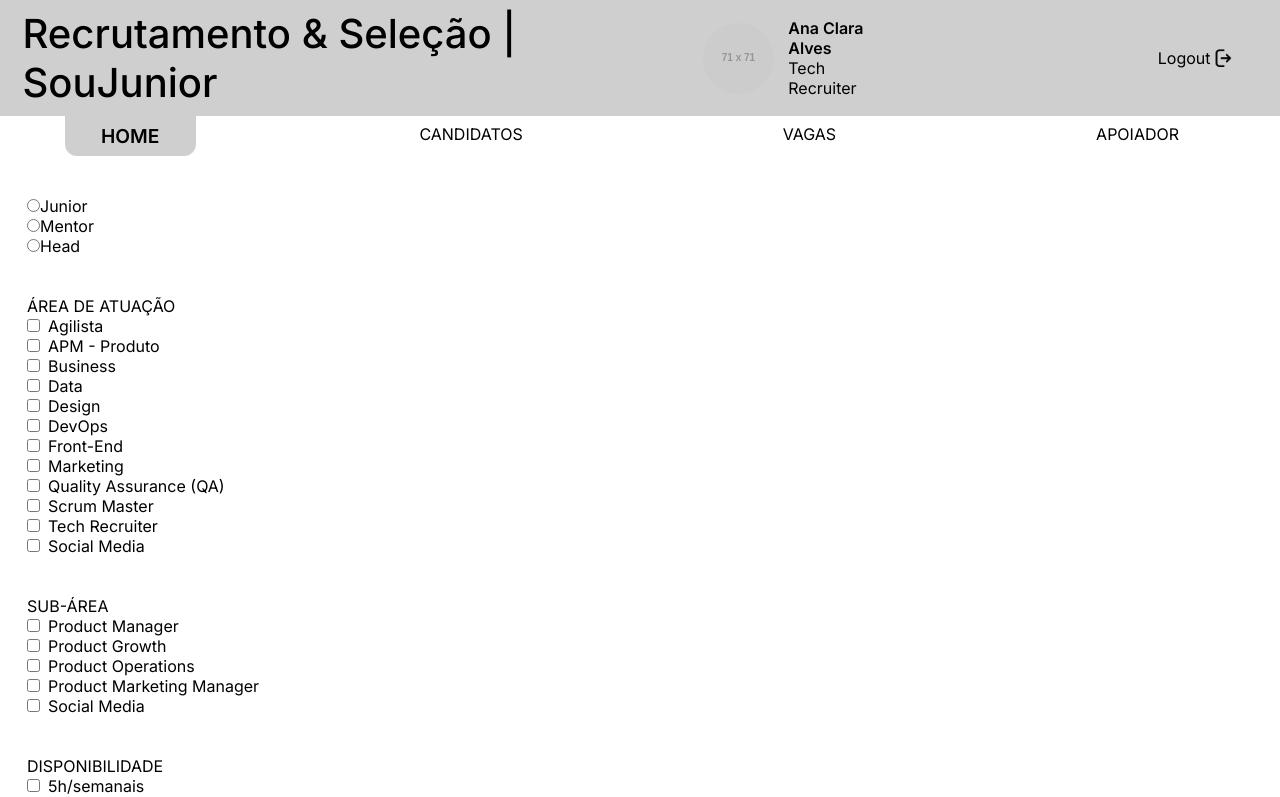
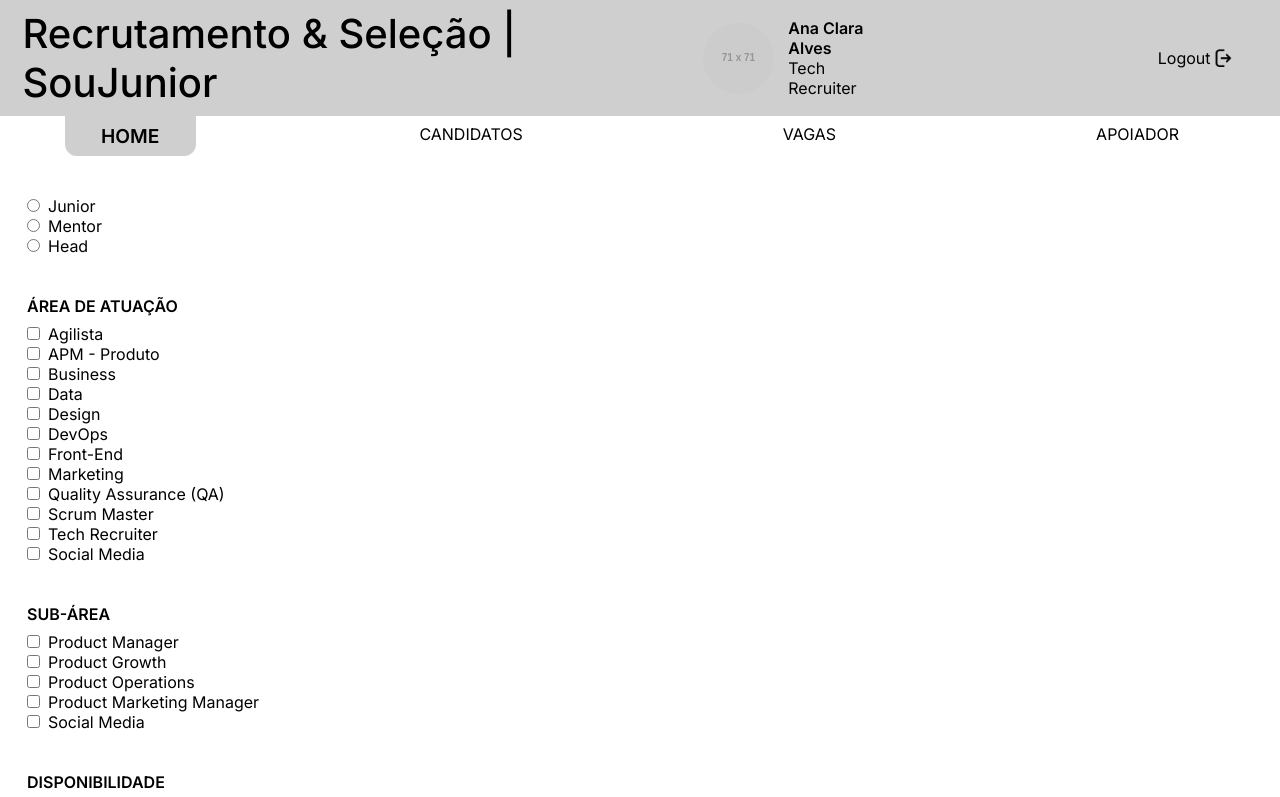
Before and after one commit to BarbasPedro/soujunior_backoffice, a Vue app in the folder backoffice-rh/: page / in a window 1280 px wide. Shown: the top 797 px of the page. Built offline with nearby package versions, Linux system fonts and the light colour scheme.

Commit message:
Ajustando width do componente Aside

```diff
--- a/backoffice-rh/src/components/Aside.vue
+++ b/backoffice-rh/src/components/Aside.vue
@@ -25,18 +25,14 @@
   "Social Media",
 ];
 
-const disponibilidades = [
+const availability = [
   "5h/semanais",
   "10h/semanais",
   "15h/semanais",
   "+15h/semanais",
-]
+];
 
-const periodos = [
-  "Manhã",
-  "Tarde",
-  "Noite"
-]
+const period = ["Manhã", "Tarde", "Noite"];
 </script>
 
 <template>
@@ -58,22 +54,22 @@
     <div class="checkboxes">
       <div class="workArea">
         <h2>Área de atuação</h2>
-        <Checkbox v-for="(workArea, index) in workAreas" :key="index" :label="workArea" />
+        <Checkbox v-for="(wK, index) in workAreas" :key="index" :label="wK" />
       </div>
 
       <div class="subArea">
         <h2>Sub-área</h2>
-        <Checkbox v-for="(subArea, index) in subAreas" :key="index" :label="subArea" />
+        <Checkbox v-for="(sA, index) in subAreas" :key="index" :label="sA" />
       </div>
 
       <div class="availability">
         <h2>Disponibilidade</h2>
-        <Checkbox v-for="(disp, index) in disponibilidades" :key="index" :label="disp" />
+        <Checkbox v-for="(a, index) in availability" :key="index" :label="a" />
       </div>
 
       <div class="availableShift">
         <h2>Período de disponibilidade</h2>
-        <Checkbox v-for="(periodo, index) in periodos" :key="index" :label="periodo" />
+        <Checkbox v-for="(p, index) in period" :key="index" :label="p" />
       </div>
     </div>
   </aside>
@@ -82,20 +78,35 @@
 <style scoped>
 aside {
   padding-left: 27px;
+  margin-right: 131px;
+  width: 100%;
+  max-width: max-content;
+  width: 100%;
+
 
   .roles {
+    width: 100%;
     display: flex;
     flex-direction: column;
     margin: 40px 141px 40px 0px;
+
+    input {
+      margin-right: 8px;
+    }
   }
 
-  .workArea, .subArea, .availability, .availableShift {
+  .checkboxes {
+
+    div {
       display: flex;
       flex-direction: column;
       margin-bottom: 40px;
       h2 {
+        font-weight: 600;
         text-transform: uppercase;
         font-size: 1rem;
+        margin-bottom: 8px;
+      }
     }
   }
 }
```
Lines whose indentation alone changed are shown as unchanged.
